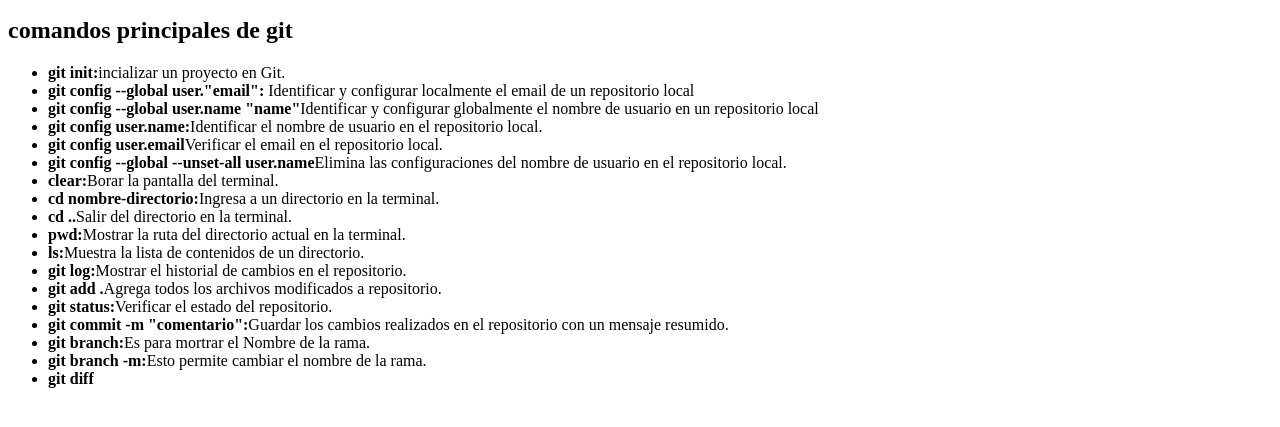
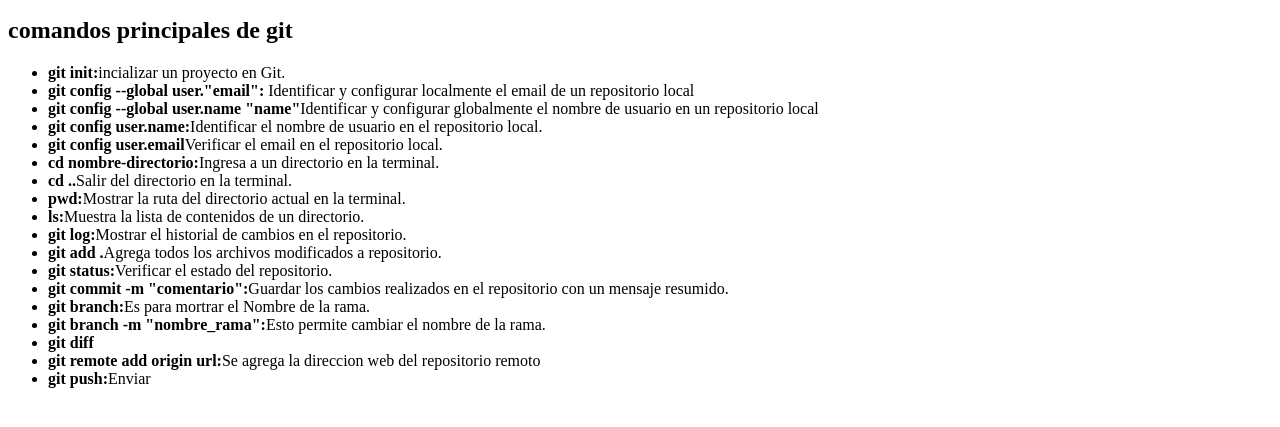
Before and after one commit to thifany19/ADSO_2502629, a plain HTML site: page 1_ejercicio/index.html in a window 1280 px wide. Shown: the part 119-546 px from the top of the page. Drawn offline with Linux system fonts and the light colour scheme.

Commit message:
se agrego al github

```diff
--- a/1_ejercicio/index.html
+++ b/1_ejercicio/index.html
@@ -17,8 +17,6 @@
         <li><b>git config --global user.name "name"</b>Identificar y configurar globalmente el nombre de usuario en un repositorio local</li>
         <li><b>git config user.name:</b>Identificar el nombre de usuario en el repositorio local.</li>
         <li><b>git config user.email</b>Verificar el email en el repositorio local.</li>
-        <li><b>git config --global --unset-all user.name</b>Elimina las configuraciones del nombre de usuario en el repositorio local.</li>
-        <LI><b>clear:</b>Borar la pantalla del terminal.</LI>
         <li><b>cd nombre-directorio:</b>Ingresa a un directorio en la terminal.</li>
         <li><b>cd ..</b>Salir del directorio en la terminal.</li>
         <li><b>pwd:</b>Mostrar la ruta del directorio actual en la terminal.</li>
@@ -28,8 +26,10 @@
         <li><b>git status:</b>Verificar el estado del repositorio.</li>
         <li><b>git commit -m "comentario":</b>Guardar los cambios realizados en el repositorio con un mensaje resumido.</li>
         <li><b>git branch:</b>Es para mortrar el Nombre de la rama.</li>
-        <li><b>git branch -m:</b>Esto permite cambiar el nombre de la rama.</li>
+        <li><b>git branch -m "nombre_rama":</b>Esto permite cambiar el nombre de la rama.</li>
         <li><b>git diff</b></li>
+        <li><b>git remote add origin url:</b>Se agrega la direccion web del repositorio remoto</li>
+        <li><b>git push:</b>Enviar</li>
     </ul>
 </body>
 </html>
```
